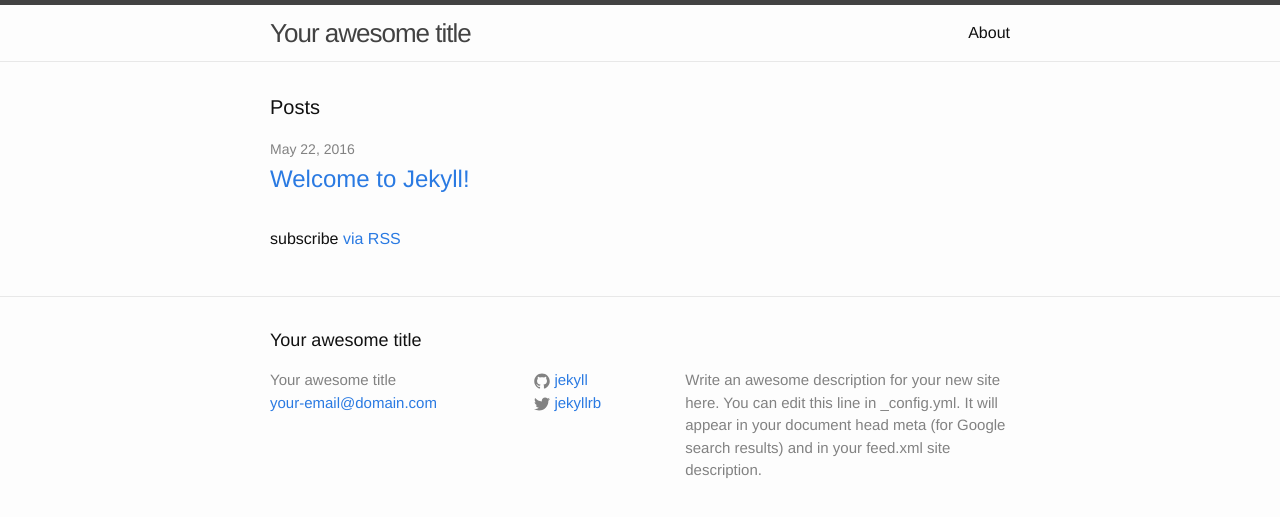
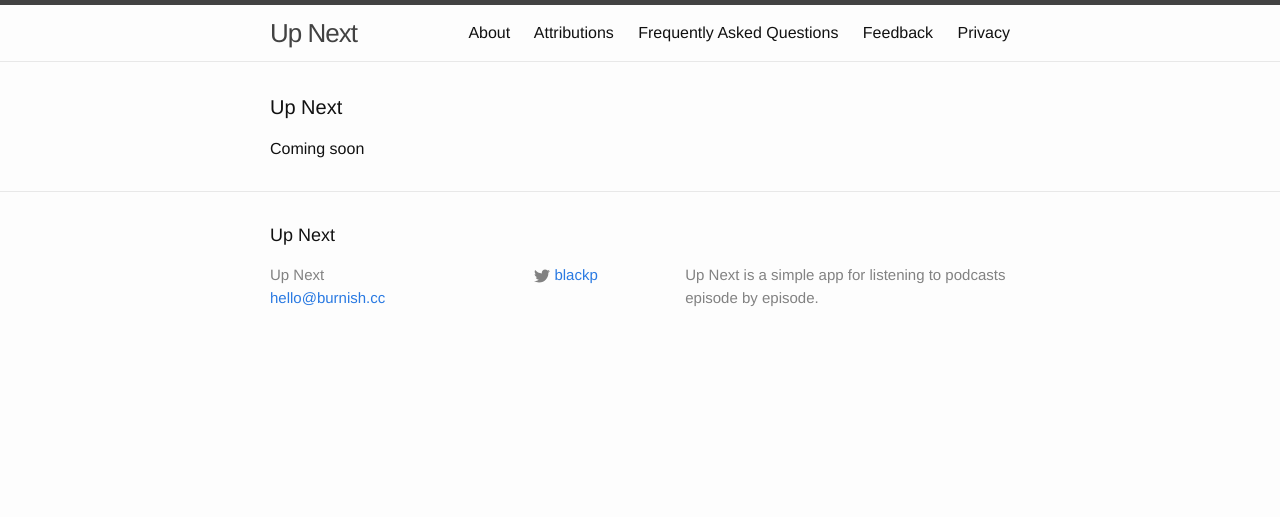
Before and after one commit to burnish/next, a Jekyll site: the page built from index.html, in a window 1280 px wide. Shown: the top 517 px of the page. Built offline with Jekyll 4.4.1, drawn with Linux system fonts in a browser that asks for light colours.

Commit message:
basic structure

```diff
--- a/_config.yml
+++ b/_config.yml
@@ -6,16 +6,14 @@
 # 'jekyll serve'. If you change this file, please restart the server process.
 
 # Site settings
-title: Your awesome title
-email: your-email@domain.com
+title: Up Next
+email: hello@burnish.cc
 description: > # this means to ignore newlines until "baseurl:"
-  Write an awesome description for your new site here. You can edit this
-  line in _config.yml. It will appear in your document head meta (for
-  Google search results) and in your feed.xml site description.
+  Up Next is a simple app for listening to podcasts episode by episode.
 baseurl: "" # the subpath of your site, e.g. /blog
-url: "http://yourdomain.com" # the base hostname & protocol for your site
-twitter_username: jekyllrb
-github_username:  jekyll
+url: "http://burnish.cc" # the base hostname & protocol for your site
+twitter_username: blackp
+github_username:  burnish
 
 # Build settings
 markdown: kramdown
--- a/_includes/footer.html
+++ b/_includes/footer.html
@@ -14,12 +14,6 @@
 
       <div class="footer-col footer-col-2">
         <ul class="social-media-list">
-          {% if site.github_username %}
-          <li>
-            {% include icon-github.html username=site.github_username %}
-          </li>
-          {% endif %}
-
           {% if site.twitter_username %}
           <li>
             {% include icon-twitter.html username=site.twitter_username %}
--- a/_includes/icon-github.html
+++ /dev/null
@@ -1 +0,0 @@
-<a href="https://github.com/{{ include.username }}"><span class="icon icon--github">{% include icon-github.svg %}</span><span class="username">{{ include.username }}</span></a>
--- /dev/null
+++ b/attributions.md
@@ -0,0 +1,7 @@
+---
+layout: page
+title: Attributions
+permalink: /attributions/
+---
+
+Coming soon
--- /dev/null
+++ b/faq.md
@@ -0,0 +1,7 @@
+---
+layout: page
+title: Frequently Asked Questions
+permalink: /faq/
+---
+
+Coming soon
--- /dev/null
+++ b/feedback.md
@@ -0,0 +1,7 @@
+---
+layout: page
+title: Feedback
+permalink: /feedback/
+---
+
+Coming soon
--- a/index.html
+++ b/index.html
@@ -4,20 +4,8 @@
 
 <div class="home">
 
-  <h1 class="page-heading">Posts</h1>
+  <h1 class="page-heading">Up Next</h1>
 
-  <ul class="post-list">
-    {% for post in site.posts %}
-      <li>
-        <span class="post-meta">{{ post.date | date: "%b %-d, %Y" }}</span>
-
-        <h2>
-          <a class="post-link" href="{{ post.url | prepend: site.baseurl }}">{{ post.title }}</a>
-        </h2>
-      </li>
-    {% endfor %}
-  </ul>
-
-  <p class="rss-subscribe">subscribe <a href="{{ "/feed.xml" | prepend: site.baseurl }}">via RSS</a></p>
+  Coming soon
 
 </div>
--- /dev/null
+++ b/privacy.md
@@ -0,0 +1,7 @@
+---
+layout: page
+title: Privacy
+permalink: /privacy/
+---
+
+Coming soon
```
Also changed, not shown: about.md (+1 -9 lines), _includes/icon-github.svg (deleted).
